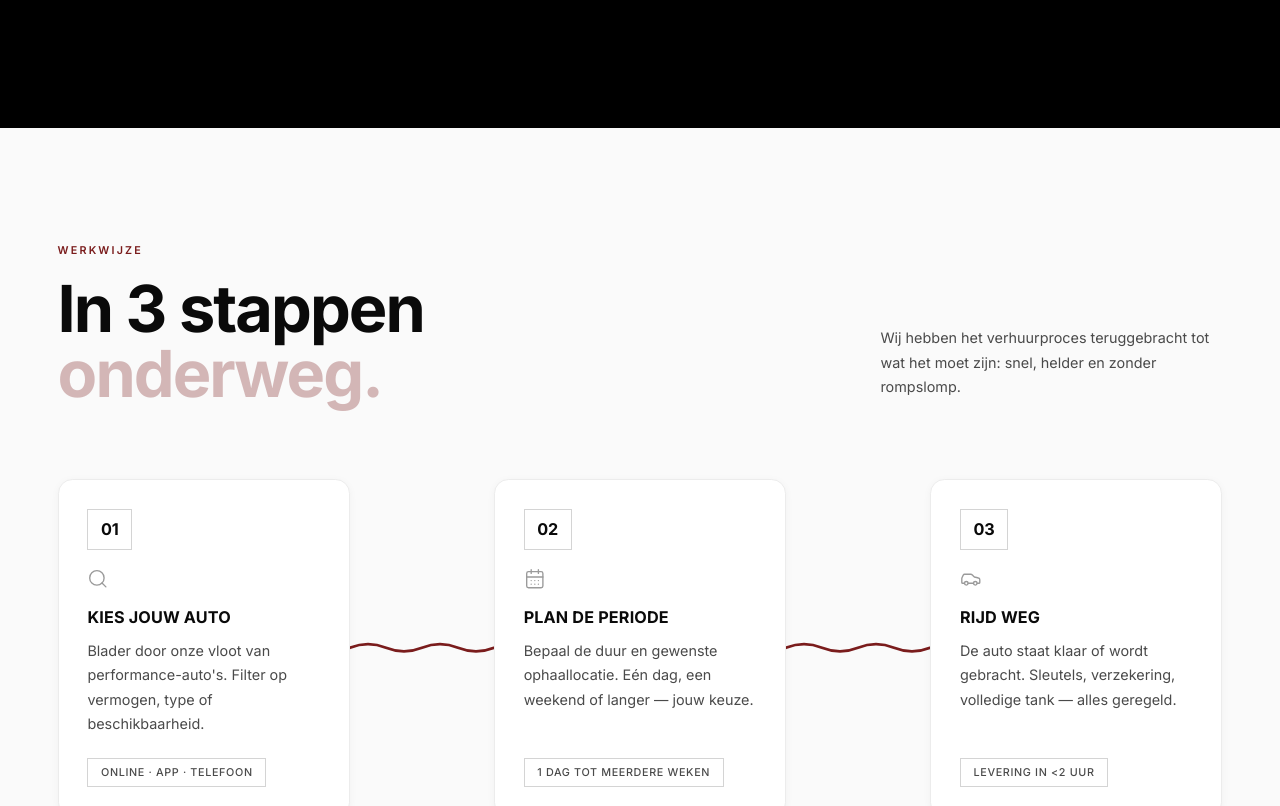
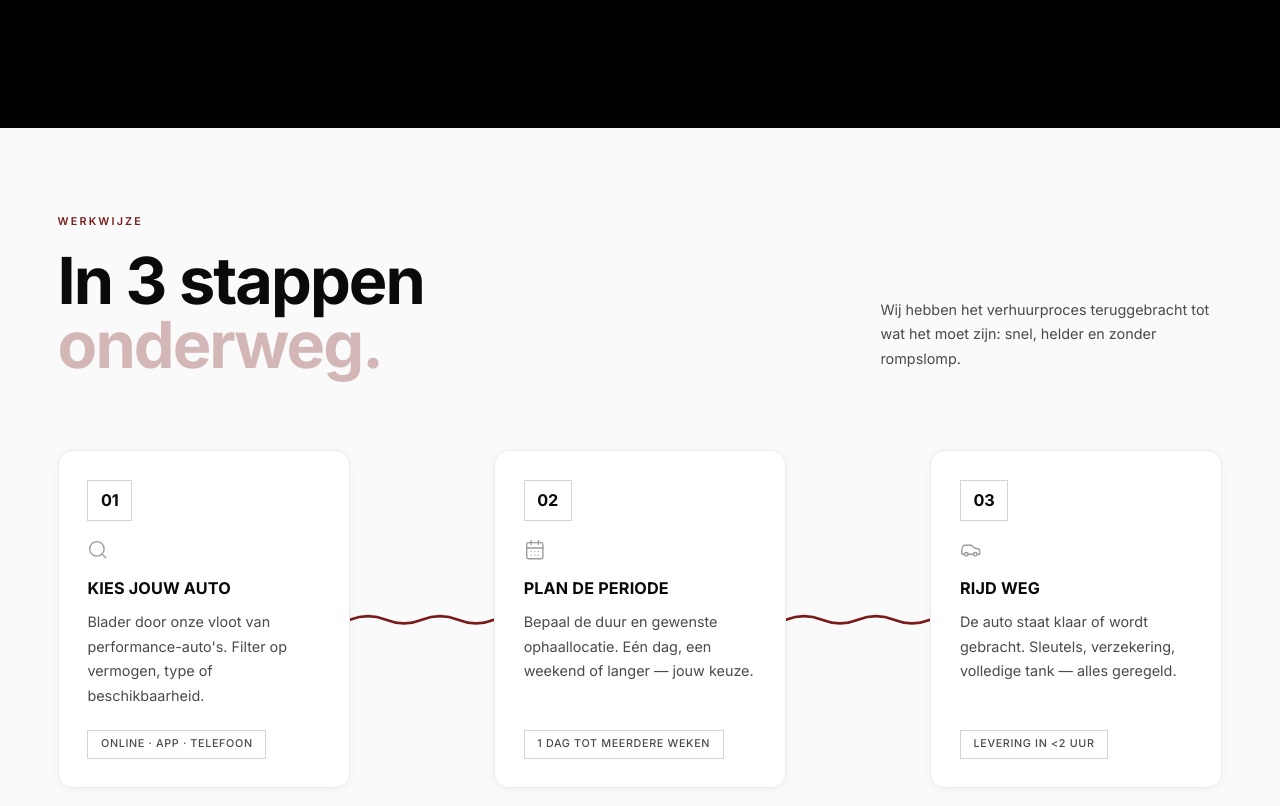
Before and after one commit to AdamSaber-mr/rapid_cars, a React (Vite) app: page /#/ in a window 1280 px wide. Shown: the part 2682-3488 px from the top of the page. Built offline with nearby package versions, Linux system fonts and the light colour scheme.

Commit message:
style: reduce whitespace above werkwijze heading

```diff
--- a/src/app/components/HowItWorks.tsx
+++ b/src/app/components/HowItWorks.tsx
@@ -108,7 +108,7 @@ function StepConnector() {
 export function HowItWorks() {
   return (
     <section id="hoe-het-werkt" className="bg-[#FAFAFA] scroll-mt-24">
-      <div className="max-w-[1440px] mx-auto px-6 lg:px-16 pt-16 pb-10 sm:pt-20 sm:pb-12 lg:pt-32 lg:pb-20">
+      <div className="max-w-[1440px] mx-auto px-6 lg:px-16 pt-12 pb-10 sm:pt-14 sm:pb-12 lg:pt-24 lg:pb-20">
         {/* Section Header */}
         <div className="mb-12 lg:mb-20">
           <motion.p
```
